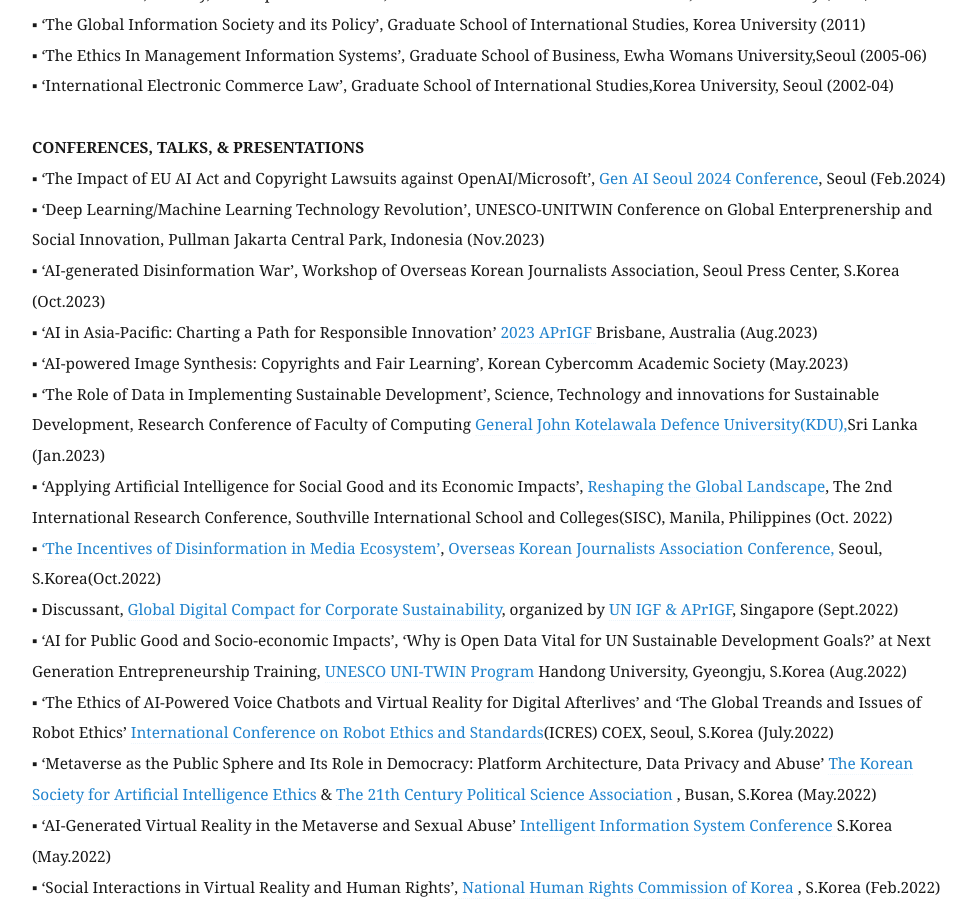
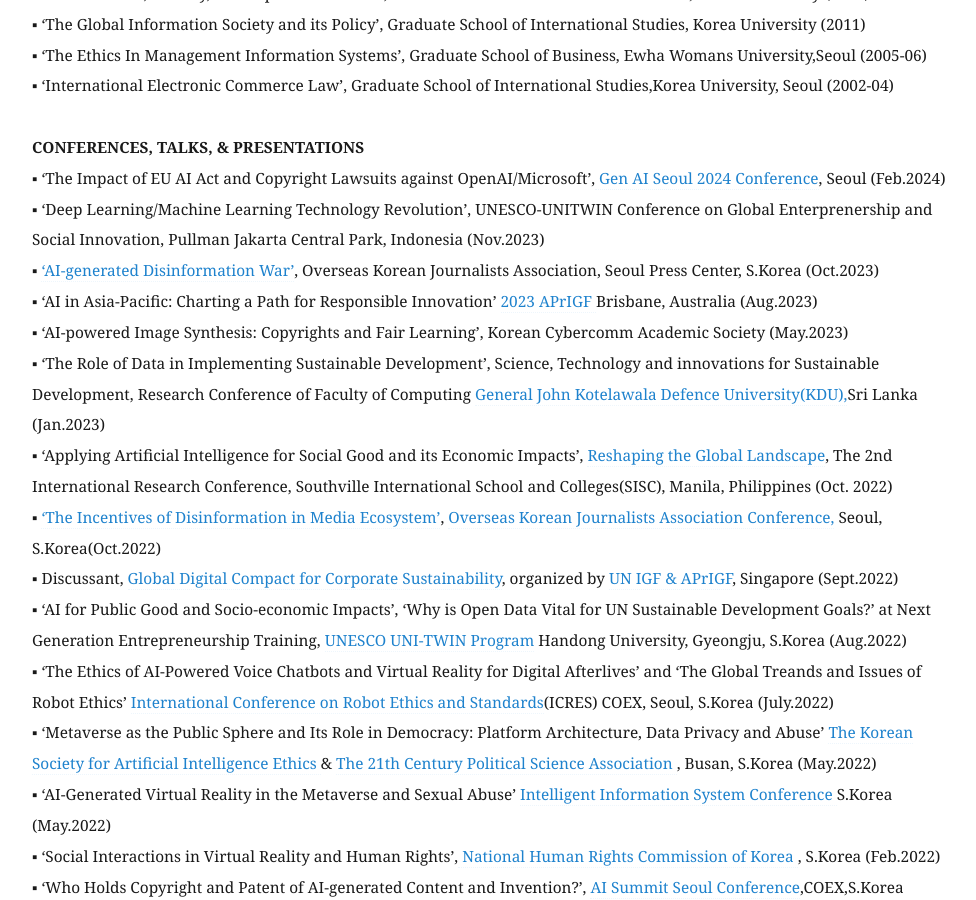
Before and after one commit to eunchangchoi/eunchangchoi.github.io, a Jekyll site: the page built from index.md, in a window 1280 px wide and 900 px high, scrolled down 4923 px. Shown: the whole window, without its empty margins (68-1044 px from the left). Built offline with Jekyll 4.4.1, drawn with Linux system fonts in a browser that asks for light colours.

Commit message:
Update index.md

```diff
--- a/index.md
+++ b/index.md
@@ -100,7 +100,7 @@
  <strong> CONFERENCES, TALKS, & PRESENTATIONS </strong> <br>
 ▪ ‘The Impact of EU AI Act and Copyright Lawsuits against OpenAI/Microsoft’,<a href="https://generativeai.kr/program/"> Gen AI Seoul 2024 Conference</a>, Seoul (Feb.2024)<br>
 ▪ ‘Deep Learning/Machine Learning Technology Revolution’, UNESCO-UNITWIN Conference on Global Enterprenership and Social Innovation, Pullman Jakarta Central Park, Indonesia (Nov.2023) <br>
-▪ ‘AI-generated Disinformation War’, Workshop of Overseas Korean Journalists Association, Seoul Press Center, S.Korea (Oct.2023) <br>
+▪ <a href="https://www.francezone.com/xe/hanweeklynews/2348404"> ‘AI-generated Disinformation War’</a>, Overseas Korean Journalists Association, Seoul Press Center, S.Korea (Oct.2023) <br>
 ▪ ‘AI in Asia-Pacific: Charting a Path for Responsible Innovation’ <a href="https://forms.for.asia/proposal/?proposalform=NjQ1N2JkN2I4YmY3Yi8vMjMvLzEyNTQvLzA="> 2023 APrIGF </a> Brisbane, Australia (Aug.2023) <br>
 ▪ ‘AI-powered Image Synthesis: Copyrights and Fair Learning’, Korean Cybercomm Academic Society (May.2023) <br>
 ▪ ‘The Role of Data in Implementing Sustainable Development’, Science, Technology and innovations for Sustainable Development, Research Conference of Faculty of Computing <a href="https://www.kdu.ac.lk/"> General John Kotelawala Defence University(KDU),</a>Sri Lanka (Jan.2023) <br>
```
